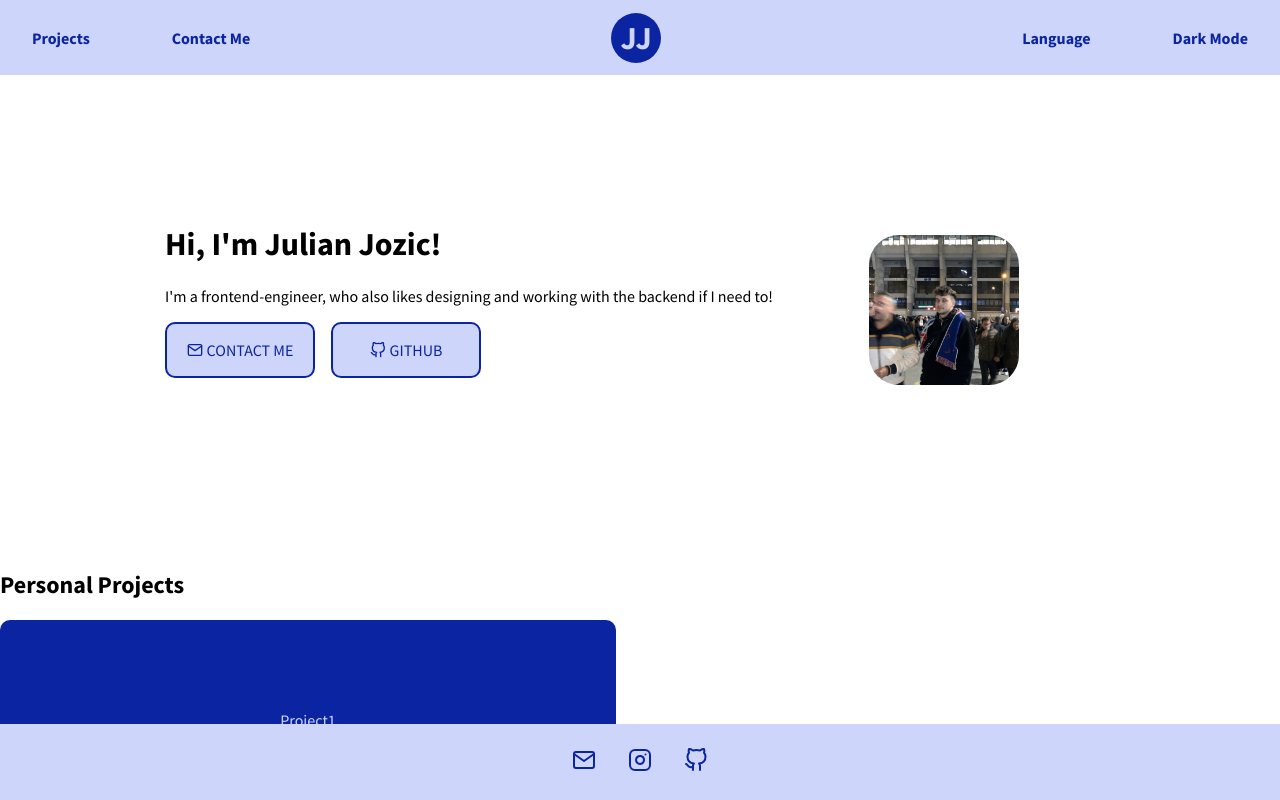
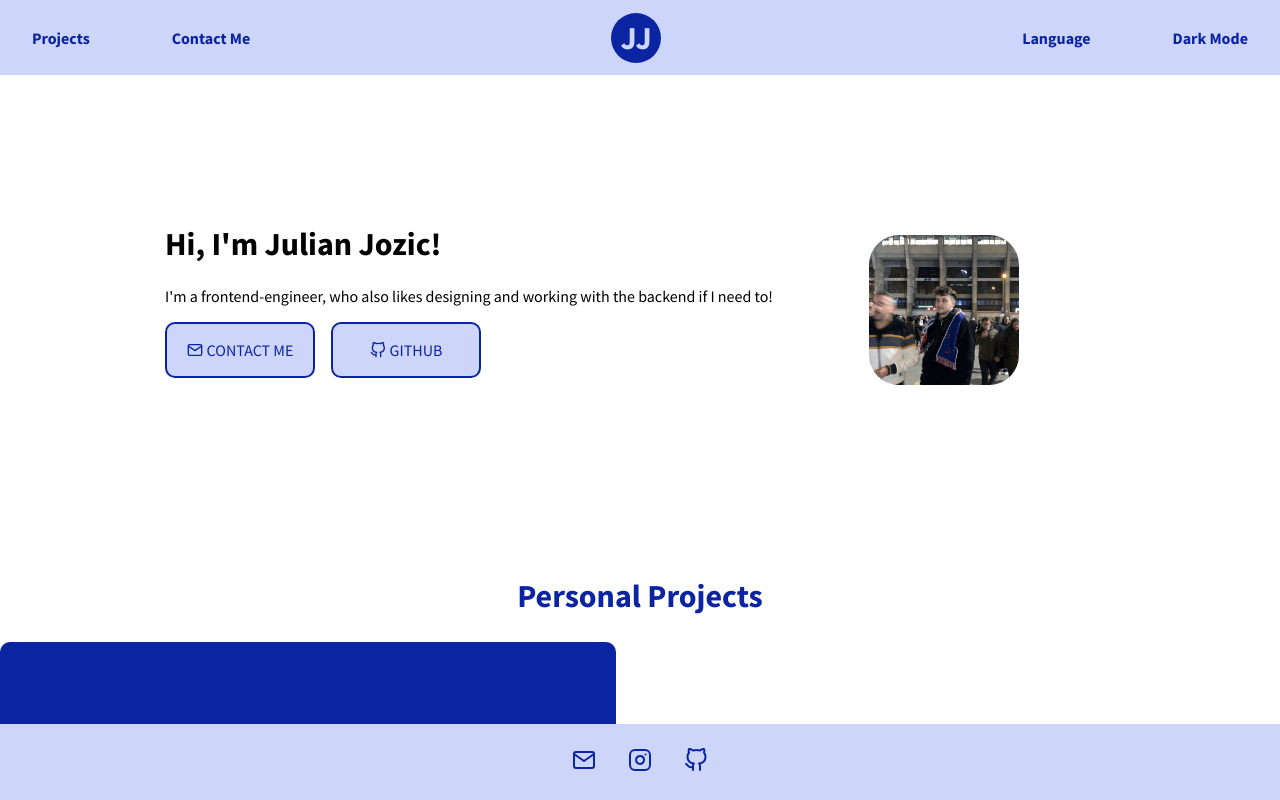
Before and after one commit to jjozic/jj-portfolio-2021, a Next.js app: page / in a window 1280 px wide. Shown: the top 800 px of the page. Built offline with nearby package versions, Linux system fonts and the light colour scheme.

Commit message:
added global style for heading

```diff
--- a/components/Projects/index.jsx
+++ b/components/Projects/index.jsx
@@ -1,9 +1,9 @@
-import styles from '@/styles/Projects.module.scss'
+import styles from "@/styles/Projects.module.scss";
 
 export default function Projects() {
   return (
     <div>
-            <h2>Personal Projects</h2>
+      <h2 className="heading">Personal Projects</h2>
       <div className={styles.wrapper}>
         <article>Project1</article>
         <article>Project2</article>
@@ -12,5 +12,5 @@ export default function Projects() {
         <article>Project5</article>
       </div>
     </div>
-    )
+  );
 }
--- a/styles/Projects.module.scss
+++ b/styles/Projects.module.scss
@@ -2,6 +2,7 @@
     display: grid;
     grid-template-columns: 1fr 1fr;
     gap: 48px;
+
     article {
         height: 200px;
         min-width: 350px;
--- a/styles/globals.css
+++ b/styles/globals.css
@@ -24,3 +24,9 @@ a {
 * {
   box-sizing: border-box;
 }
+
+.heading {
+  text-align: center;
+  font-size: 2rem;
+  color: var(--dark);
+}
```
Lines whose indentation alone changed are shown as unchanged.
